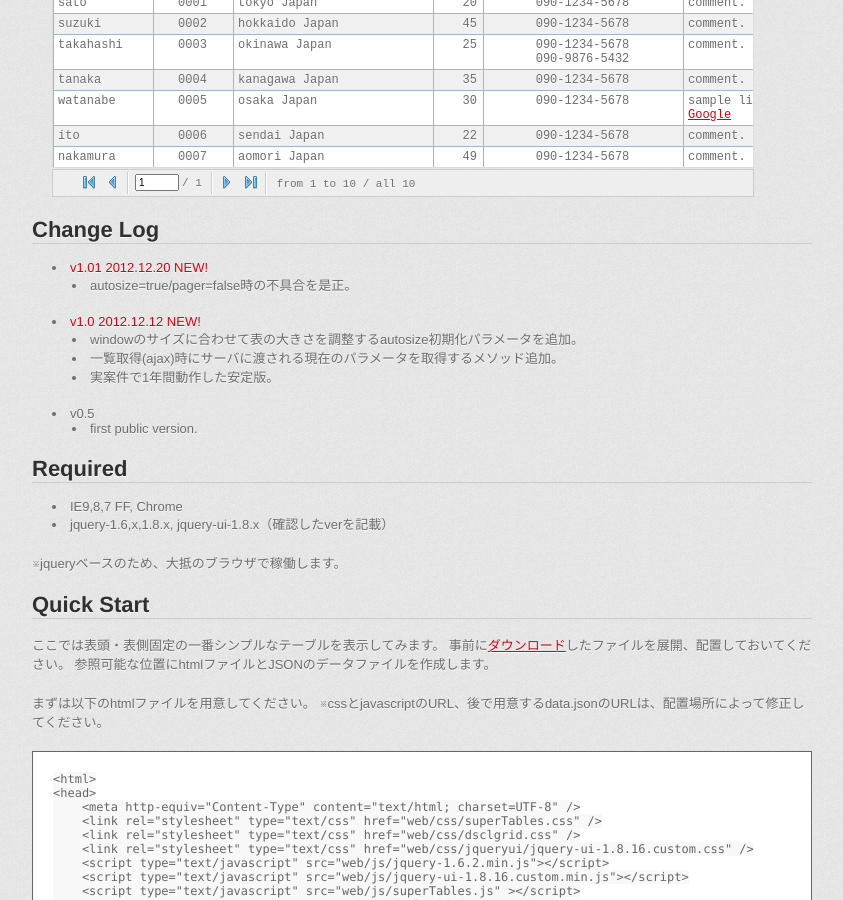
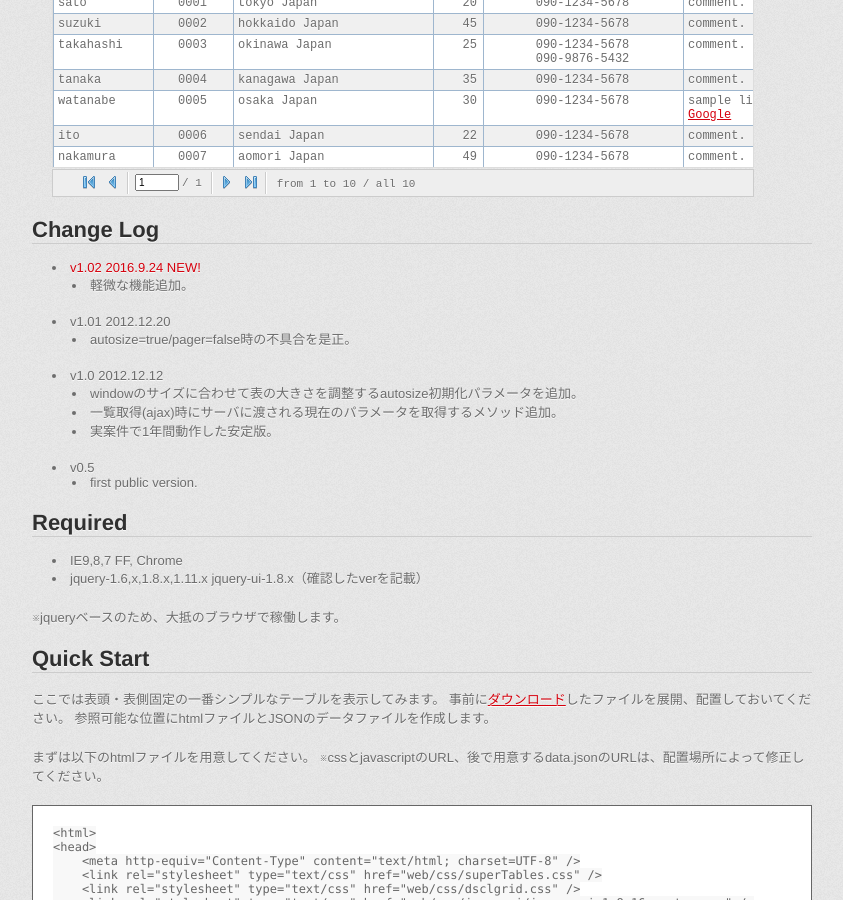
Before and after one commit to dosancole/dsclgrid, a Jekyll site: the page built from index.md, in a window 1280 px wide and 900 px high, scrolled down 926 px. Shown: the whole window, without its empty margins (218-1061 px from the left). Built offline with Jekyll 4.4.1, drawn with Linux system fonts in a browser that asks for light colours; some web fonts are replaced; comment, search, counter and statistics services are not loaded; some of the changed text lies outside the part shown.

Commit message:
[up]v1.02

```diff
--- a/_layouts/default.html
+++ b/_layouts/default.html
@@ -50,7 +50,7 @@
       <div class="inner">
 
         <header>
-          <h1>dsclgrid.js&nbsp;&nbsp;&nbsp;<span style="color:#D5000D;font-size:24px;">v1.0 Released.</span></h1>
+          <h1>dsclgrid.js&nbsp;&nbsp;&nbsp;<span style="color:#D5000D;font-size:24px;">v1.02 Released.</span></h1>
           <h2>super grid table for jQuery.</h2>
         </header>
 
--- a/index.md
+++ b/index.md
@@ -62,9 +62,11 @@ $(function(){
 Change Log
 -----
 
-*  <span style="color:#D5000D;">v1.01 2012.12.20 NEW!</span>
+*  <span style="color:#D5000D;">v1.02 2016.9.24 NEW!</span>
+    *  軽微な機能追加。
+*  v1.01 2012.12.20
     *  autosize=true/pager=false時の不具合を是正。
-*  <span style="color:#D5000D;">v1.0 2012.12.12 NEW!</span>
+*  v1.0 2012.12.12
     *  windowのサイズに合わせて表の大きさを調整するautosize初期化パラメータを追加。
     *  一覧取得(ajax)時にサーバに渡される現在のパラメータを取得するメソッド追加。
     *  実案件で1年間動作した安定版。
@@ -75,7 +77,7 @@ Required
 -----
 
 *  IE9,8,7 FF, Chrome
-*  jquery-1.6,x,1.8.x, jquery-ui-1.8.x（確認したverを記載）
+*  jquery-1.6,x,1.8.x,1.11.x jquery-ui-1.8.x（確認したverを記載）
 
 ※jqueryベースのため、大抵のブラウザで稼働します。
 
```
Also changed, not shown: index_en.md (+4 -2 lines).
